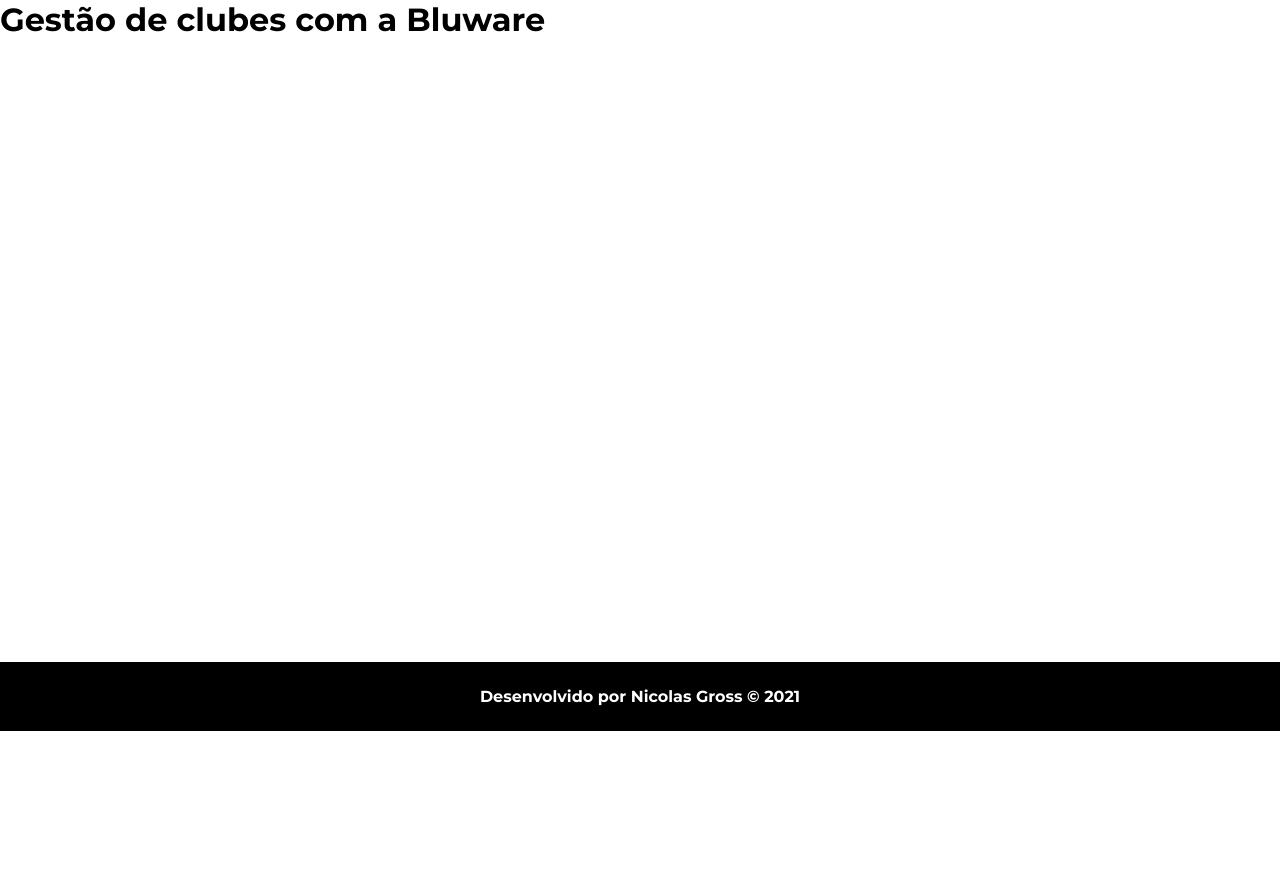
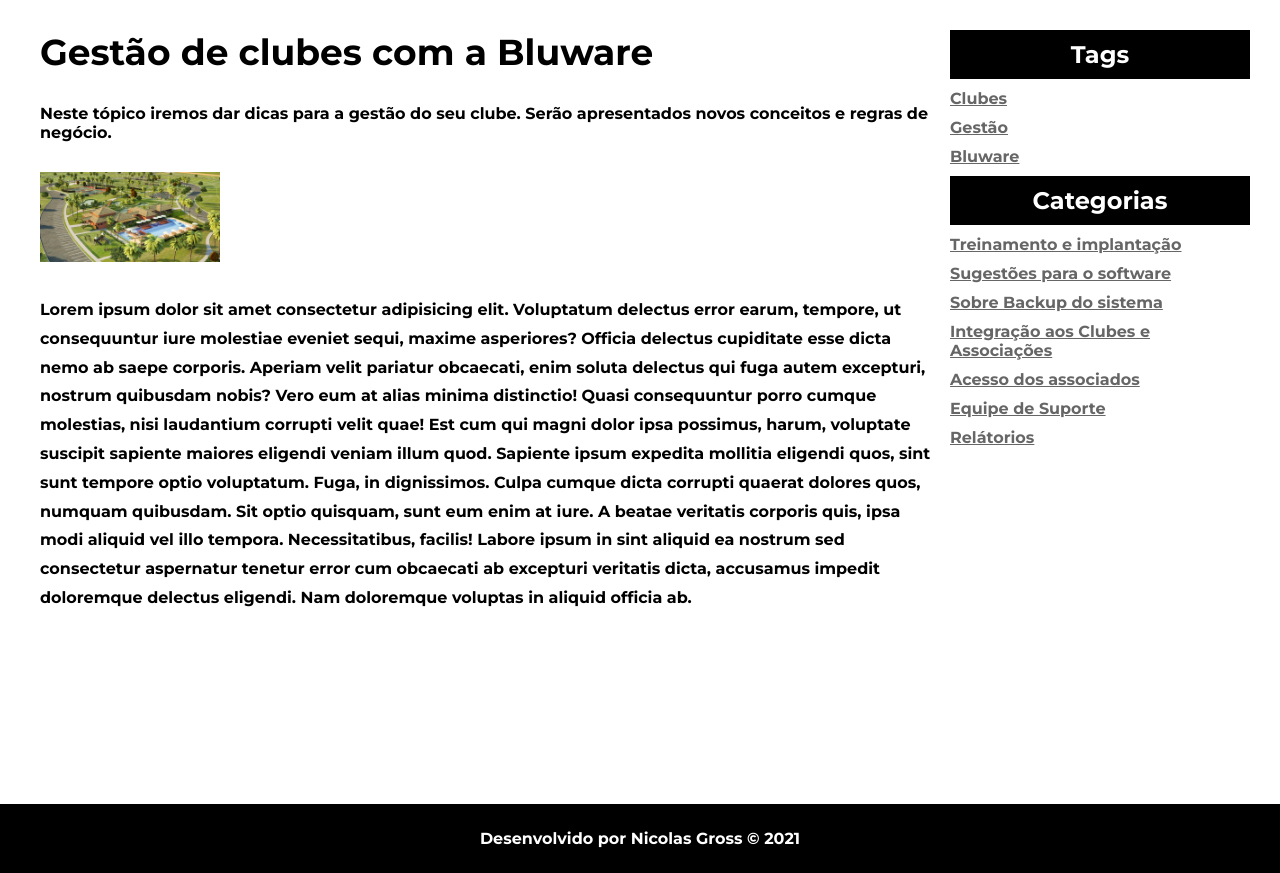
Before and after one commit to nicolassgross/Curso-PHP, a PHP site: page //post.php?id=1 in a window 1280 px wide. Shown: the part 69-942 px from the top of the page. Before the commit the page ends 800 px from the top, so only its background shows below. Run offline with PHP 8.4, Linux system fonts and the light colour scheme.

Commit message:
Ajustando Projeto 26/10

```diff
--- a/projeto_blog/css/styles.css
+++ b/projeto_blog/css/styles.css
@@ -117,7 +117,6 @@
 .tags-container {
     margin-top: 10px;
     text-align: center;
-
 }
 
 .tags-container a {
@@ -127,6 +126,74 @@
     margin-right: 5px;
     margin-left: 20px;
     text-align: center;
+}
+
+/* POST */
+#post-container {
+    display: grid;
+    grid-template-columns: 75% 25%;
+    grid-template-rows: auto;
+    grid-template-areas: "main sidebar";
+    grid-gap: 10px;
+    padding-top: 30px;
+    max-width: 1200px;
+    margin: 0 auto;
+    margin-bottom: 250px;
+}
+
+.content-container {
+    grid-area: main;
+}
+#main-title {
+    font-size: 36px;
+    margin-bottom: 30px;
+}
+
+.post-content {
+    line-height: 1.8;
+    margin: 10px 0;
+}
+
+.img-container {
+    margin-top: 30px;
+    margin-bottom: 30px;
+}
+.img-container img {
+    width: 20%;
+}
+
+
+/* POST ASIDE*/
+
+.nav-container {
+    grid-area: sidebar;
+}
+
+#tags-title, #categorie-title {
+    font-size: 24px;
+    margin-bottom: 10px;
+    background-color: #000;
+    color: #FFF;
+    text-align: center;
+    padding: 10px;
+    font-weight: 300;
+}
+
+#tag-list, #categories-list {
+    list-style: none;
+}
+
+#tag-list li, #categories-list li {
+    margin-bottom: 10px;
+}
+
+#tag-list a, #categories-list a{
+    color: #666;
+    transition: .7s;
+}
+
+#tag-list a:hover, #categories-list a:hover{
+    color: #000;
 }
 
 /* FOOTER */
@@ -139,5 +206,40 @@
     background-color: black;
     color: #FFF;
     padding: 25px 0;
+}
 
+/* MOBILE */
+@media(max-width: 480px) {
+
+    /* HOME */
+    header {
+        width: 100%;
     }
+
+    #logo {
+        display: block;
+        position: relative;
+        margin: 0 auto;
+        left: 0;
+        width: 50px;
+    }
+
+    #navbar {
+        display: none;
+    }
+
+    #title-container {
+        min-width: 100%;
+        margin-top: 20px;
+    }
+
+    #posts-container {
+        margin-top: 20px;
+    }
+
+    #post-box {
+        flex: 100% 1 0;
+        padding: 15px;
+        margin: 0;
+    }
+}
--- a/projeto_blog/data/categories.php
+++ b/projeto_blog/data/categories.php
@@ -1,11 +1,11 @@
 <?php
 
   $categories = [
-    'PHP',
-    'HTML',
-    'CSS',
-    'JavaScript',
-    'Bootstrap',
-    'Java',
-    'C#'
+    'Treinamento e implantação',
+    'Sugestões para o software',
+    'Sobre Backup do sistema',
+    'Integração aos Clubes e Associações',
+    'Acesso dos associados',
+    'Equipe de Suporte',
+    'Relátorios'
   ];
--- a/projeto_blog/post.php
+++ b/projeto_blog/post.php
@@ -14,7 +14,35 @@
         }
     }
 ?>
-    <h1><?= $currentPost['title'] ?></h1>
+    <main id="post-container">
+        <div class="content-container">
+            <h1 id="main-title"><?= $currentPost['title'] ?></h1>
+            <p id="post-description"><?= $currentPost['description'] ?></p>
+            <div class="img-container">
+                <img src="<?= $BASE_URL ?>./img/<?= $currentPost['img'] ?>" alt="<?= $currentPost['title'] ?>">
+            </div>
+            <p class="post-content">Lorem ipsum dolor sit amet consectetur adipisicing elit. Voluptatum delectus error earum, tempore, ut consequuntur iure molestiae eveniet sequi, maxime asperiores? Officia delectus cupiditate esse dicta nemo ab saepe corporis.
+            Aperiam velit pariatur obcaecati, enim soluta delectus qui fuga autem excepturi, nostrum quibusdam nobis? Vero eum at alias minima distinctio! Quasi consequuntur porro cumque molestias, nisi laudantium corrupti velit quae!
+            Est cum qui magni dolor ipsa possimus, harum, voluptate suscipit sapiente maiores eligendi veniam illum quod. Sapiente ipsum expedita mollitia eligendi quos, sint sunt tempore optio voluptatum. Fuga, in dignissimos.
+            Culpa cumque dicta corrupti quaerat dolores quos, numquam quibusdam. Sit optio quisquam, sunt eum enim at iure. A beatae veritatis corporis quis, ipsa modi aliquid vel illo tempora. Necessitatibus, facilis!
+            Labore ipsum in sint aliquid ea nostrum sed consectetur aspernatur tenetur error cum obcaecati ab excepturi veritatis dicta, accusamus impedit doloremque delectus eligendi. Nam doloremque voluptas in aliquid officia ab.</p>
+            </div>
+        </div>
+        <aside id="nav-container">
+            <h3 id="tags-title">Tags</h3>
+            <ul id="tag-list">
+            <?php foreach($currentPost['tags'] as $tag): ?>
+                <li><a href="#"><?= $tag ?></a></li>
+            <?php endforeach; ?>
+            </ul>
+            <h3 id="categorie-title">Categorias</h3>
+            <ul id="categories-list">
+                <?php foreach($categories as $category): ?>
+                    <li><a href="#"><?= $category ?></a></li>
+                <?php endforeach; ?>
+            </ul>
+        </aside>
+    </main>
 <?php
     include_once("templates/footer.php");
 ?>
```
Lines whose indentation alone changed are shown as unchanged.
